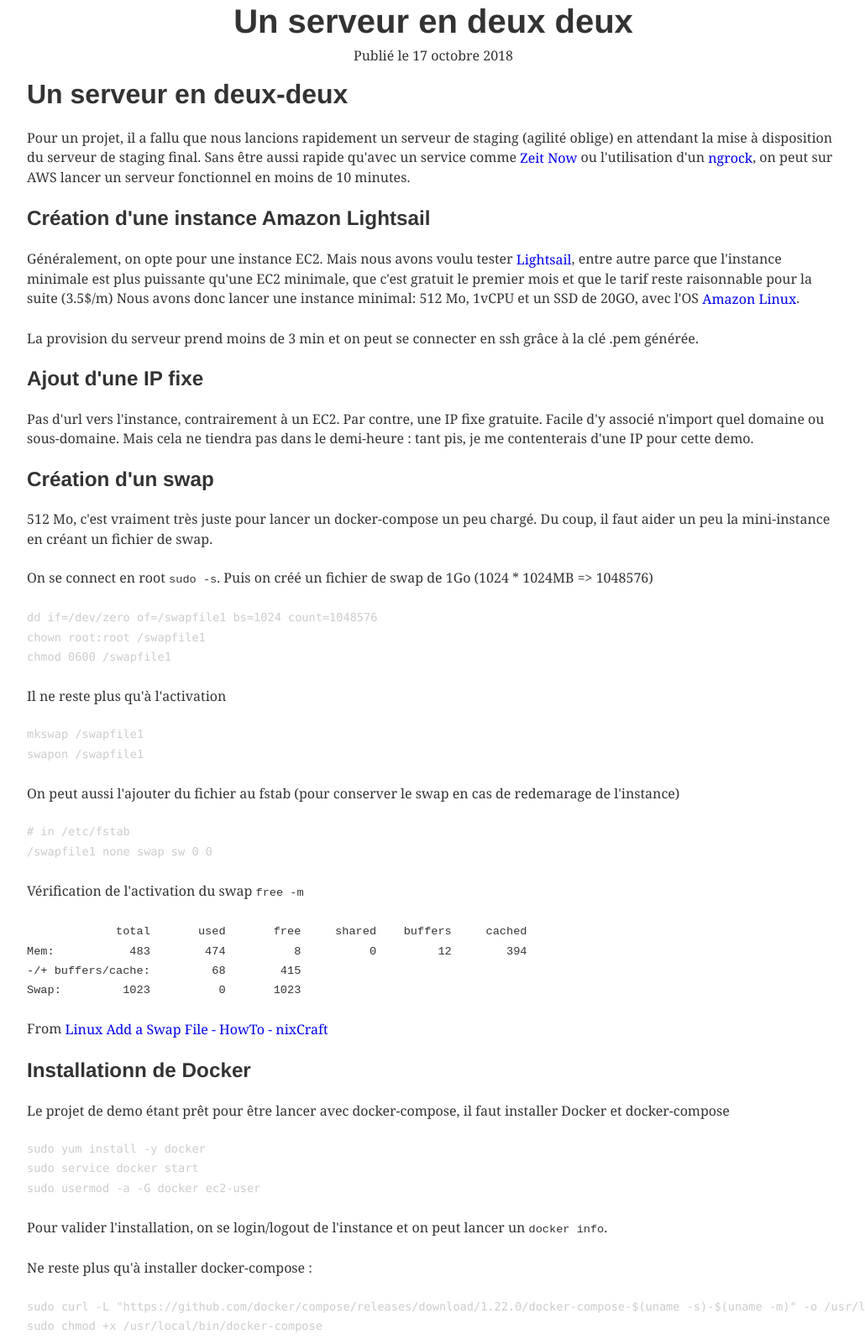
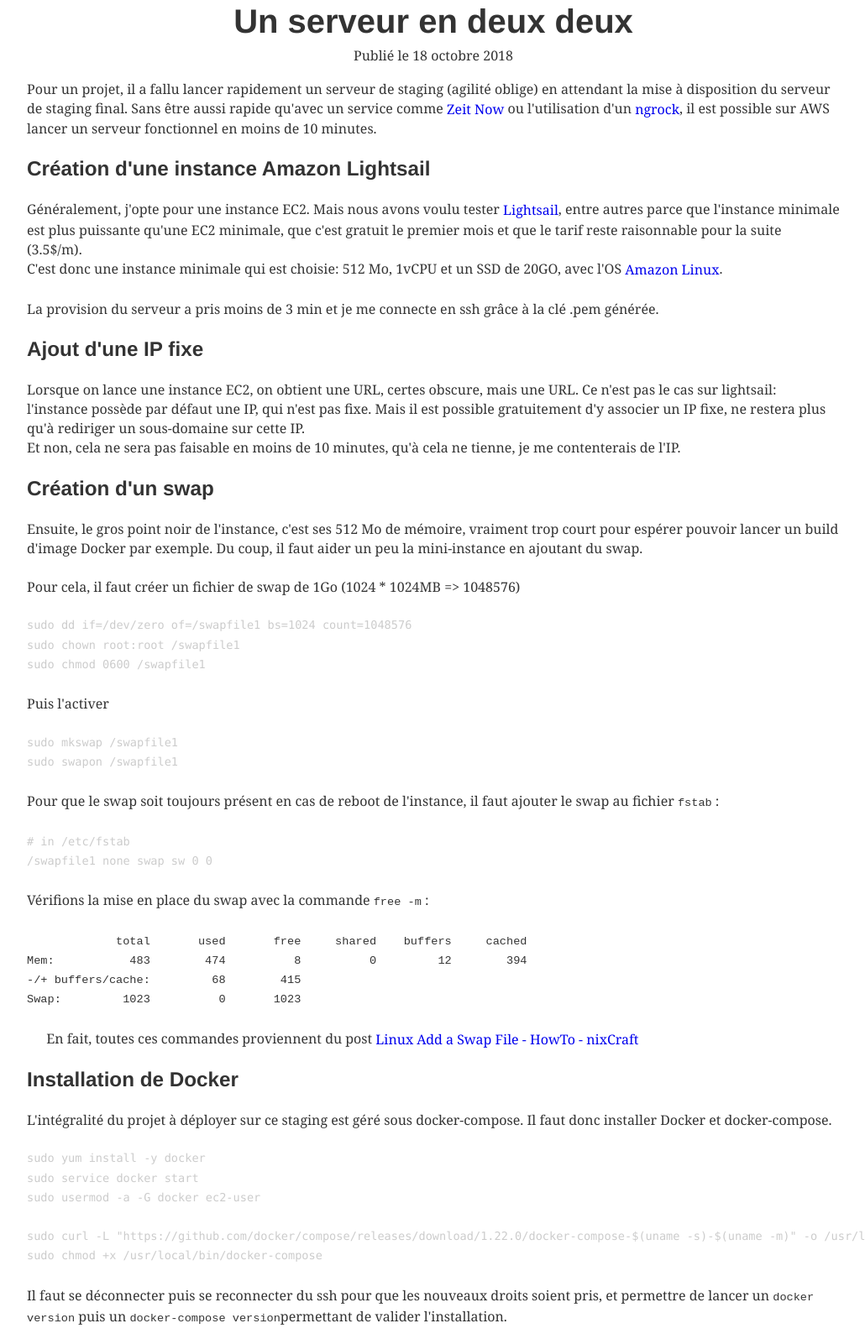
Before and after one commit to alexisjanvier/blog-gatsby, a Gatsby site: page /un-serveur-en-deux-deux in a window 1280 px wide. Shown: the part 87-1682 px from the top of the page at 84% size, without its empty margins (124-1154 px from the left). Built offline with nearby package versions, Linux system fonts and the light colour scheme; Gatsby itself is replaced by a stand-in of ours; some packages are replaced by stand-ins of ours; code samples lack their colours.

Commit message:
end of post

````diff
--- a/src/posts/2018-10-17-un-serveur-en-deux-deux.md
+++ b/src/posts/2018-10-17-un-serveur-en-deux-deux.md
@@ -2,53 +2,55 @@
 title: "Un serveur en deux deux"
 slug: "un-serveur-en-deux-deux"
 marmelab:
-date: "2018-10-17"
-description: "Comment lancer un projet docker-compose sur un serveur publique en moins de 10 min"
+date: "2018-10-18"
+description: "Comment lancer un projet docker-compose sur un serveur publique en moins de 10 minutes"
 tags:
 - devops
+- aws
 ---
 
-# Un serveur en deux-deux
-
-Pour un projet, il a fallu que nous lancions rapidement un serveur de staging (agilité oblige) en attendant la mise à disposition du serveur de staging final. Sans être aussi rapide qu'avec un service comme [Zeit Now](https://zeit.co/now) ou l'utilisation d'un [ngrock](https://ngrok.com/), on peut sur AWS lancer un serveur fonctionnel en moins de 10 minutes.
+Pour un projet, il a fallu lancer rapidement un serveur de staging (agilité oblige) en attendant la mise à disposition du serveur de staging final. Sans être aussi rapide qu'avec un service comme [Zeit Now](https://zeit.co/now) ou l'utilisation d'un [ngrock](https://ngrok.com/), il est possible sur AWS lancer un serveur fonctionnel en moins de 10 minutes.
 
 ## Création d'une instance Amazon Lightsail
 
-Généralement, on opte pour une instance EC2. Mais nous avons voulu tester [Lightsail](https://lightsail.aws.amazon.com), entre autre parce que l'instance minimale est plus puissante qu'une EC2 minimale, que c'est gratuit le premier mois et que le tarif reste raisonnable pour la suite (3.5$/m)
-Nous avons donc lancer une instance minimal: 512 Mo, 1vCPU et un SSD de 20GO, avec l'OS [Amazon Linux](https://aws.amazon.com/fr/amazon-linux-ami/).
+Généralement, j'opte pour une instance EC2. Mais nous avons voulu tester [Lightsail](https://lightsail.aws.amazon.com), entre autres parce que l'instance minimale est plus puissante qu'une EC2 minimale, que c'est gratuit le premier mois et que le tarif reste raisonnable pour la suite (3.5$/m).
+C'est donc une instance minimale qui est choisie: 512 Mo, 1vCPU et un SSD de 20GO, avec l'OS [Amazon Linux](https://aws.amazon.com/fr/amazon-linux-ami/).
 
-La provision du serveur prend moins de 3 min et on peut se connecter en ssh grâce à la clé .pem générée.
+La provision du serveur a pris moins de 3 min et je me connecte en ssh grâce à la clé .pem générée.
 
 ## Ajout d'une IP fixe
-Pas d'url vers l'instance, contrairement à un EC2. Par contre, une IP fixe gratuite. Facile d'y associé n'import quel domaine ou sous-domaine. Mais cela ne tiendra pas dans le demi-heure : tant pis, je me contenterais d'une IP pour cette demo.
+
+Lorsque on lance une instance EC2, on obtient une URL, certes obscure, mais une URL. Ce n'est pas le cas sur lightsail: l'instance possède par défaut une IP, qui n'est pas fixe. Mais il est possible gratuitement d'y associer un IP fixe, ne restera plus qu'à rediriger un sous-domaine sur cette IP.
+Et non, cela ne sera pas faisable en moins de 10 minutes, qu'à cela ne tienne, je me contenterais de l'IP.
 
 ## Création d'un swap
 
-512 Mo, c'est vraiment très juste pour lancer un docker-compose un peu chargé. Du coup, il faut aider un peu la mini-instance en créant un fichier de swap.
+Ensuite, le gros point noir de l'instance, c'est ses 512 Mo de mémoire, vraiment trop court pour espérer pouvoir lancer un build d'image Docker par exemple. Du coup, il faut aider un peu la mini-instance en ajoutant du swap.
 
-On se connect en root `sudo -s`. Puis on créé un fichier de swap de 1Go (1024 * 1024MB => 1048576)
+Pour cela, il faut créer un fichier de swap de 1Go (1024 * 1024MB => 1048576)
 
 ```bash
-dd if=/dev/zero of=/swapfile1 bs=1024 count=1048576
-chown root:root /swapfile1
-chmod 0600 /swapfile1
+sudo dd if=/dev/zero of=/swapfile1 bs=1024 count=1048576
+sudo chown root:root /swapfile1
+sudo chmod 0600 /swapfile1
 ```
 
-Il ne reste plus qu'à l'activation
+Puis l'activer
 
 ```bash
-mkswap /swapfile1
-swapon /swapfile1
+sudo mkswap /swapfile1
+sudo swapon /swapfile1
 ```
 
-On peut aussi l'ajouter du fichier au fstab (pour conserver le swap en cas de redemarage de l'instance)
+Pour que le swap soit toujours présent en cas de reboot de l'instance, il faut ajouter le swap au fichier `fstab` :
 
 ```bash
 # in /etc/fstab
 /swapfile1 none swap sw 0 0
 ```
 
-Vérification de l'activation du swap `free -m`
+Vérifions la mise en place du swap avec la commande `free -m` :
+
 ```
              total       used       free     shared    buffers     cached
 Mem:           483        474          8          0         12        394
@@ -56,30 +58,26 @@ Mem:           483        474          8          0         12        394
 Swap:         1023          0       1023
 ```
 
-From [Linux Add a Swap File - HowTo - nixCraft](https://www.cyberciti.biz/faq/linux-add-a-swap-file-howto/)
+ > En fait, toutes ces commandes proviennent du post [Linux Add a Swap File - HowTo - nixCraft](https://www.cyberciti.biz/faq/linux-add-a-swap-file-howto/)
 
-## Installationn de Docker
+## Installation de Docker
 
-Le projet de demo étant prêt pour être lancer avec docker-compose, il faut installer Docker et docker-compose
+L'intégralité du projet à déployer sur ce staging est géré sous docker-compose. Il faut donc installer Docker et docker-compose.
 
 ```bash
 sudo yum install -y docker
 sudo service docker start
 sudo usermod -a -G docker ec2-user
-```
 
-Pour valider l'installation, on se login/logout de l'instance et on peut lancer un `docker info`.
-
-Ne reste plus qu'à installer docker-compose :
-
-```bash
 sudo curl -L "https://github.com/docker/compose/releases/download/1.22.0/docker-compose-$(uname -s)-$(uname -m)" -o /usr/local/bin/docker-compose
 sudo chmod +x /usr/local/bin/docker-compose
 ```
 
+Il faut se déconnecter puis se reconnecter du ssh pour que les nouveaux droits soient pris, et permettre de lancer un `docker version` puis un `docker-compose version`permettant de valider l'installation.
+
 ## Autres utilitaires
 
-Pour simplifier le gestion de ce serveur de demo, j'installe un minimum d'outils de monitoring: htop et ctop.
+Pour simplifier le gestion de du serveur, j'installe un minimum d'outils de monitoring: [htop](https://hisham.hm/htop/) et [ctop](https://github.com/bcicen/ctop).
 
 ```bash
 sudo yum install -y htop
@@ -87,15 +85,13 @@ sudo wget https://github.com/bcicen/ctop/releases/download/v0.7.1/ctop-0.7.1-lin
 sudo chmod +x /usr/local/bin/ctop
 ```
 
-Et pour récupperer mon projet sur Github, j'installe git
+Ne manque plus que git pour récupperer le code du projet.
 
 ```bash
 sudo yum install -y git
 ```
 
 ## Tadam
-
-Encore un fois, le projet est conçu pour fonctionner dans docker compose, ne me reste donc plus qu'à faire :
 
 ```bash
 git clone https://monprojet.git
@@ -104,4 +100,6 @@ make install
 make run
 ```
 
-Tadam, 20 min, démo en route
+Et voilà ! En 10 minutes (environ, en vrai je n'avais de chronomètre), le projet est accessible publiquement.
+
+J'ai mis plus de temps à écrire ce post de blog.
````
